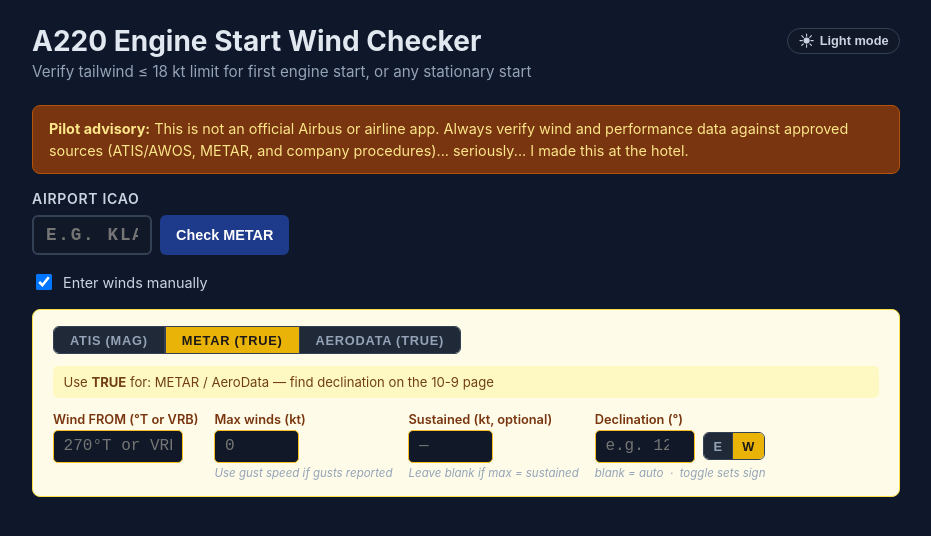
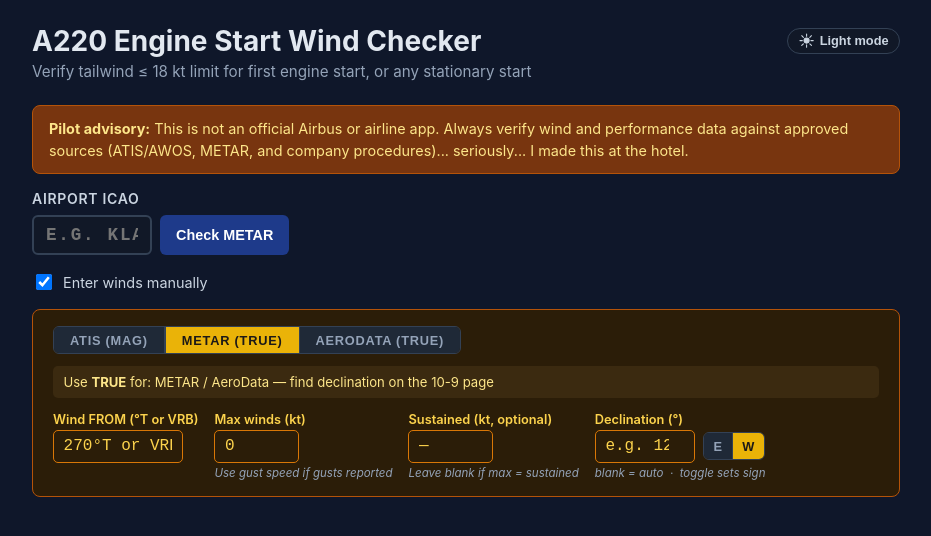
Before and after one commit to TarmacDenter/A220Tools, a Vue app: page / in a window 1280 px wide. Both pictures are taken after a click on the label "Enter winds manually". Shown: the top 536 px of the page, without its empty margins (174-1105 px from the left). Built offline with nearby package versions, Linux system fonts and the light colour scheme.

Commit message:
fix: darken manual wind entry cards in dark mode (#18)

```diff
--- a/src/components/ManualWindEntry.vue
+++ b/src/components/ManualWindEntry.vue
@@ -1,5 +1,11 @@
 <script setup lang="ts">
 import type { ManualWindInput, ManualWindSource } from '@/composables/useManualWind'
+
+withDefaults(defineProps<{
+  theme?: 'light' | 'dark'
+}>(), {
+  theme: 'light',
+})
 
 const manualInput = defineModel<ManualWindInput>({ required: true })
 
@@ -20,7 +26,13 @@ function setDeclinationDir(dir: 'E' | 'W') {
 </script>
 
 <template>
-  <div class="manual-entry" :class="manualInput.source === 'atis_mag' ? 'mode-magnetic' : 'mode-true'">
+  <div
+    class="manual-entry"
+    :class="[
+      manualInput.source === 'atis_mag' ? 'mode-magnetic' : 'mode-true',
+      { 'theme-dark': theme === 'dark' },
+    ]"
+  >
 
     <!-- Source selector -->
     <div class="mode-toggle">
@@ -147,13 +159,35 @@ function setDeclinationDir(dir: 'E' | 'W') {
 }
 
 .mode-true {
+  --manual-input-bg: #fffbeb;
+  --manual-input-text: #1c1917;
+  --manual-input-placeholder: #78716c;
   background: #fefce8;
   border-color: #fde047;
 }
 
 .mode-magnetic {
+  --manual-input-bg: #f0fdf4;
+  --manual-input-text: #14532d;
+  --manual-input-placeholder: #4d7c0f;
   background: #f0fdf4;
   border-color: #86efac;
+}
+
+.theme-dark.mode-true {
+  --manual-input-bg: #2b1d08;
+  --manual-input-text: #fef3c7;
+  --manual-input-placeholder: #fcd34d;
+  background: #2b1d08;
+  border-color: #b45309;
+}
+
+.theme-dark.mode-magnetic {
+  --manual-input-bg: #0f2619;
+  --manual-input-text: #dcfce7;
+  --manual-input-placeholder: #86efac;
+  background: #0f2619;
+  border-color: #166534;
 }
 
 /* Mode toggle */
@@ -214,6 +248,16 @@ function setDeclinationDir(dir: 'E' | 'W') {
   color: #14532d;
 }
 
+.theme-dark.mode-true .source-reminder {
+  background: #3b2a10;
+  color: #fde68a;
+}
+
+.theme-dark.mode-magnetic .source-reminder {
+  background: #123221;
+  color: #bbf7d0;
+}
+
 /* Fields */
 .fields {
   display: flex;
@@ -241,6 +285,14 @@ function setDeclinationDir(dir: 'E' | 'W') {
   color: #15803d;
 }
 
+.theme-dark.mode-true .field label {
+  color: #fcd34d;
+}
+
+.theme-dark.mode-magnetic .field label {
+  color: #86efac;
+}
+
 .field-hint {
   font-size: 0.72rem;
   color: var(--color-text-muted);
@@ -255,9 +307,14 @@ function setDeclinationDir(dir: 'E' | 'W') {
   width: 130px;
   outline: none;
   border: 1.5px solid;
-  background: var(--color-surface);
-  color: var(--color-text);
+  background: var(--manual-input-bg, var(--color-surface));
+  color: var(--manual-input-text, var(--color-text));
   transition: border-color 0.15s;
+}
+
+.wind-input::placeholder {
+  color: var(--manual-input-placeholder, var(--color-text-muted));
+  opacity: 1;
 }
 
 .mode-true .wind-input {
@@ -274,6 +331,14 @@ function setDeclinationDir(dir: 'E' | 'W') {
 
 .mode-magnetic .wind-input:focus {
   border-color: #22c55e;
+}
+
+.theme-dark.mode-true .wind-input {
+  border-color: #d97706;
+}
+
+.theme-dark.mode-magnetic .wind-input {
+  border-color: #16a34a;
 }
 
 .wind-input.narrow {
--- a/src/components/WindCheckerApp.vue
+++ b/src/components/WindCheckerApp.vue
@@ -272,7 +272,7 @@ watch(manualMode, (enabled) => {
     </div>
 
     <!-- Manual entry panel -->
-    <ManualWindEntry v-if="manualMode" v-model="manualInputs" />
+    <ManualWindEntry v-if="manualMode" v-model="manualInputs" :theme="theme" />
 
     <!-- Loading indicator -->
     <div v-if="isLoading" class="status-msg loading">
```
